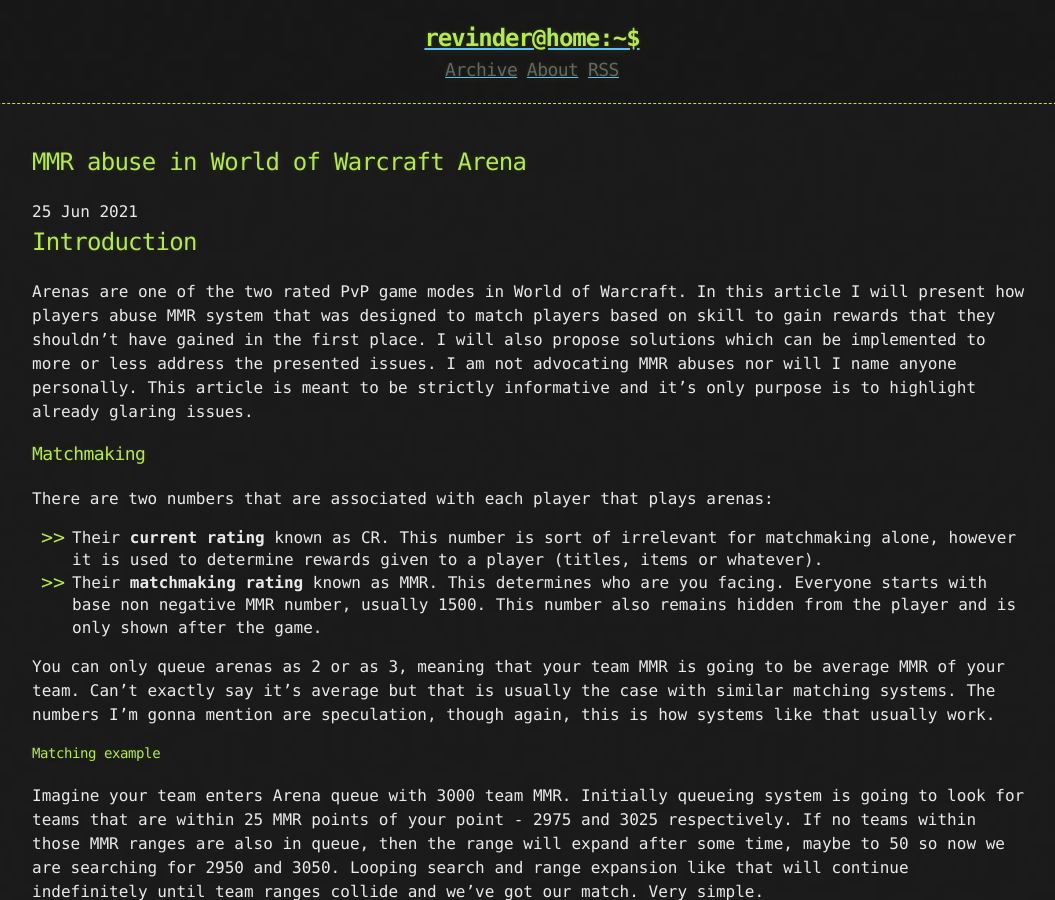
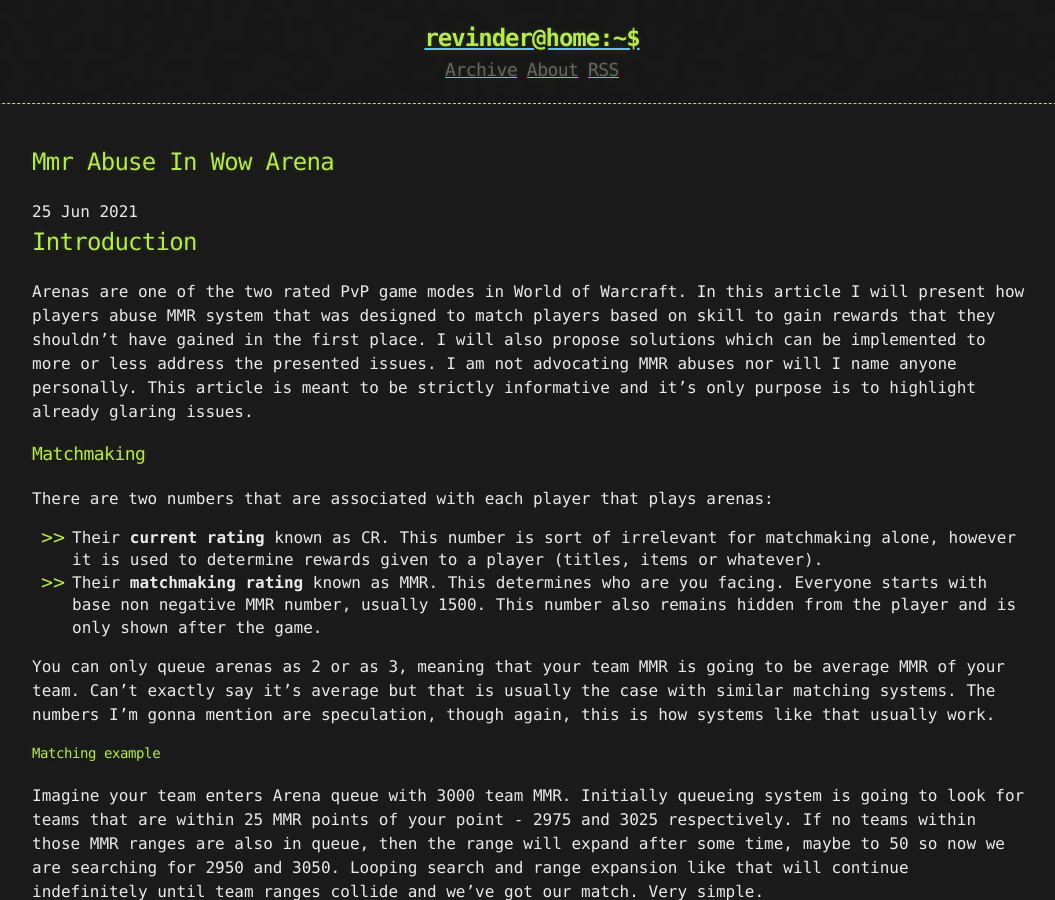
Before and after one commit to revinder-mk/revinder-mk.github.io, a Jekyll site: the page built from _posts/2021-06-25-MMR-Abuse-in-WoW-Arena.md, in a window 1280 px wide and 900 px high. Shown: the whole window, without its empty margins (108-1163 px from the left). Built offline with Jekyll 4.4.1, drawn with Linux system fonts in a browser that asks for light colours.

Commit message:
title fix

```diff
--- a/_posts/2021-06-25-MMR-Abuse-in-WoW-Arena.md
+++ b/_posts/2021-06-25-MMR-Abuse-in-WoW-Arena.md
@@ -1,7 +1,3 @@
----
-title: MMR abuse in World of Warcraft Arena
-published: true
----
 ## Introduction
 
 Arenas are one of the two rated PvP game modes in World of Warcraft. In this article I will present how players abuse MMR system that was designed to match players based on skill to gain rewards that they shouldn't have gained in the first place. I will also propose solutions which can be implemented to more or less address the presented issues. I am not advocating MMR abuses nor will I name anyone personally. This article is meant to be strictly informative and it's only purpose is to highlight already glaring issues.
```
